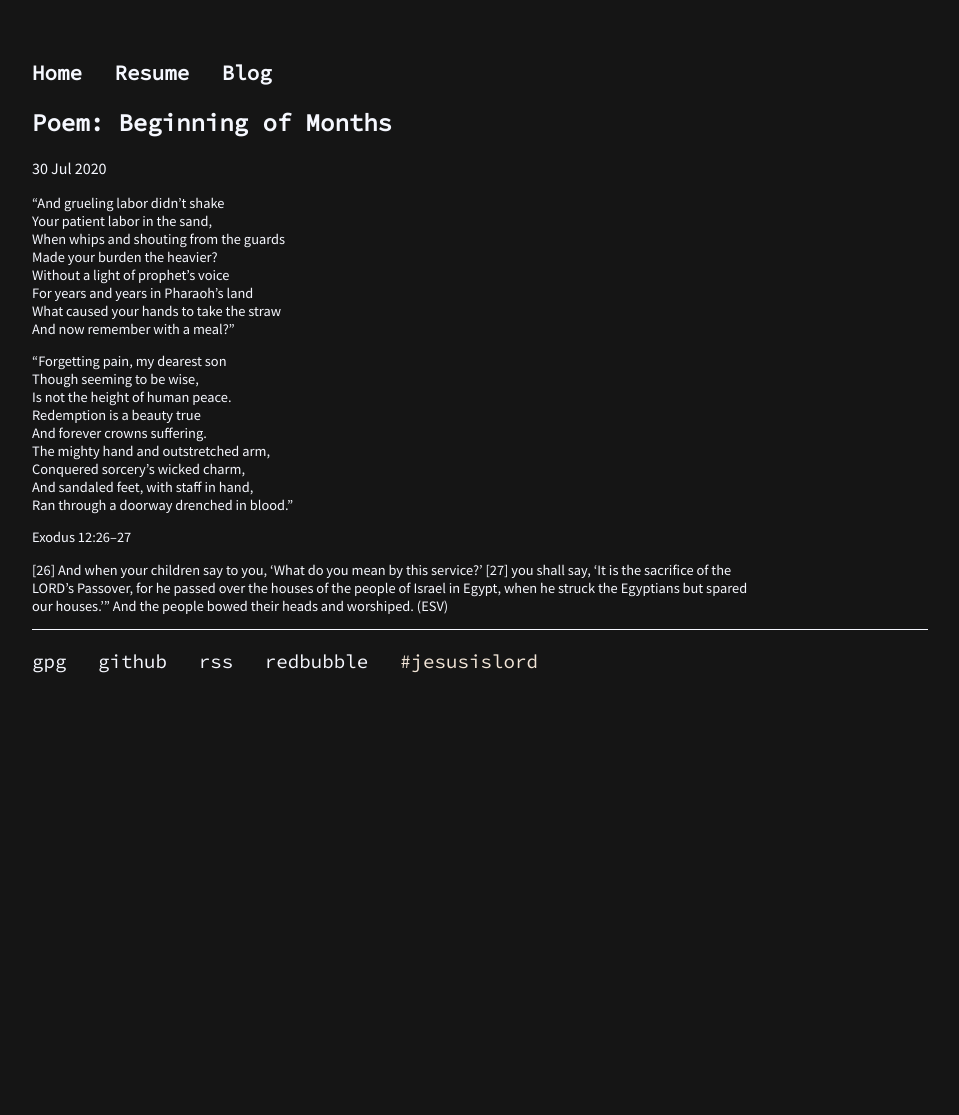
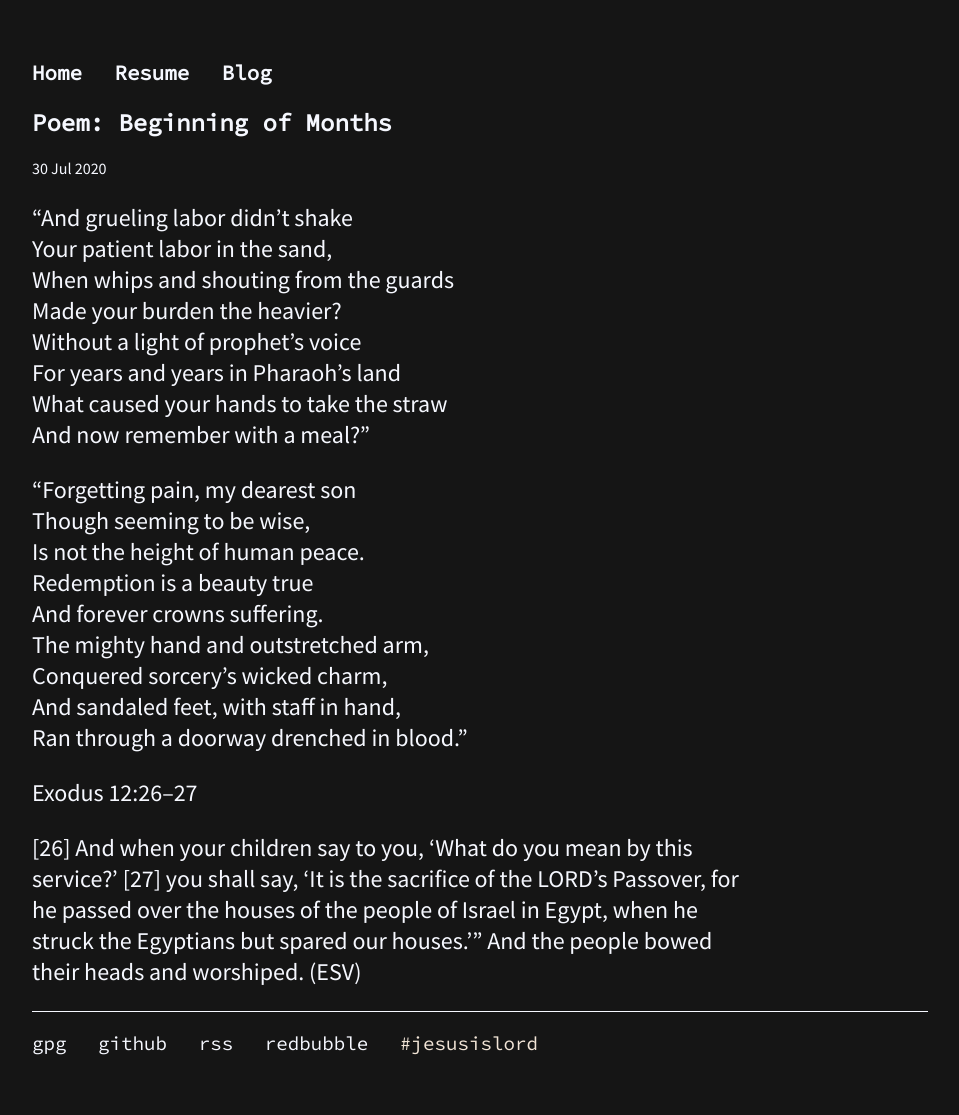
Before and after one commit to codyilardo/codyilardo.github.io, a Jekyll site: the page built from _posts/2020-07-30-beginning-of-months.md, in a window 1280 px wide. Shown: the whole page, without its empty margins (160-1119 px from the left). Built offline with Jekyll 4.4.1, drawn with Linux system fonts in a browser that asks for light colours; before the commit the page ends 900 px from its top, so only the background shows below that.

Commit message:
SIZING CSS

```diff
--- a/css/main.css
+++ b/css/main.css
@@ -83,6 +83,6 @@ ul.posts li {
 }
 
 .post {
-    font-size: .9em;
+    font-size: 1.5em;
 	width: 80%;
 }
```
